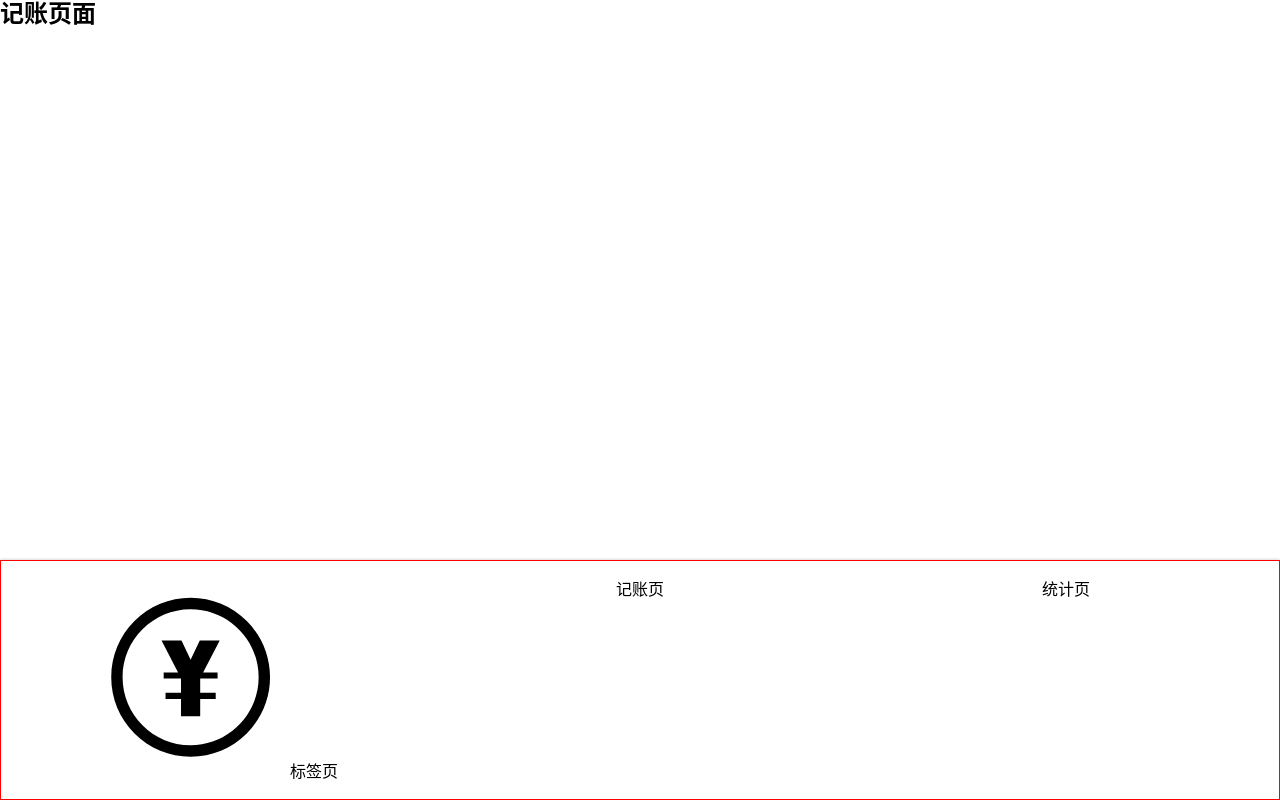
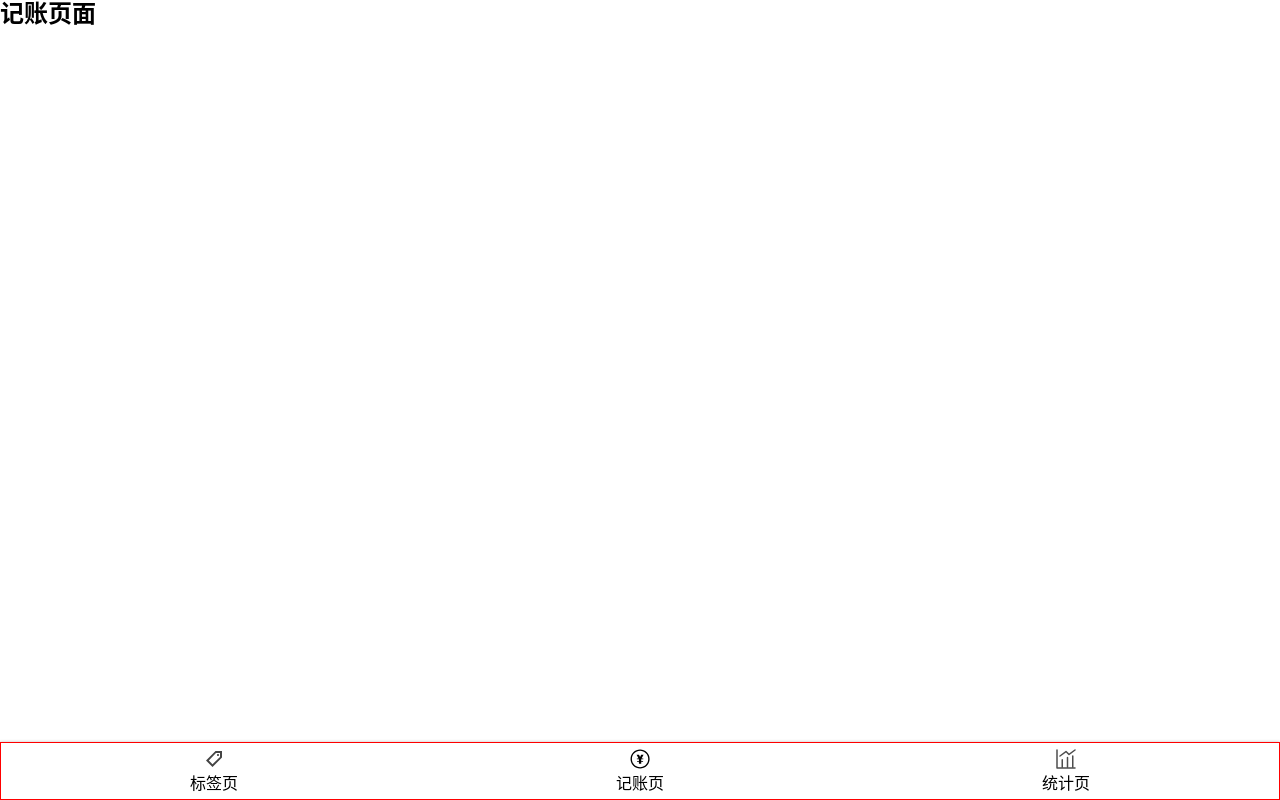
Before and after one commit to tengchunlei/lichi, a React app: page /#/money in a window 1280 px wide. Built offline with nearby package versions, Linux system fonts and the light colour scheme.

Commit message:
add icons

```diff
--- a/config/webpack.config.js
+++ b/config/webpack.config.js
@@ -351,6 +351,15 @@ module.exports = function (webpackEnv) {
           // match the requirements. When no loader matches it will fall
           // back to the "file" loader at the end of the loader list.
           oneOf: [
+            {
+              test: /\.svg$/,
+              use: [
+                { loader: 'svg-sprite-loader', options: {} },
+                { loader:'svgo-loader', options: {}}
+              ]
+            },
+
+
             // TODO: Merge this config once `image/avif` is in the mime-db
             // https://github.com/jshttp/mime-db
             {
--- a/package.json
+++ b/package.json
@@ -90,7 +90,9 @@
   },
   "devDependencies": {
     "@types/react-router-dom": "^5.3.3",
-    "@types/styled-components": "5.0.1"
+    "@types/styled-components": "5.0.1",
+    "svg-sprite-loader": "^6.0.11",
+    "svgo-loader": "^3.0.0"
   },
   "jest": {
     "roots": [
--- a/src/components/Nav.tsx
+++ b/src/components/Nav.tsx
@@ -1,7 +1,10 @@
 import styled from "styled-components";
 import React from "react";
 import {Link} from "react-router-dom";
-import x from 'icons/money.svg';
+require('icons/money.svg');
+require('icons/chart.svg');
+require('icons/tag.svg');
+
 const NavWrapper=styled.div`
 line-height: 24px;
   box-shadow:0 0 3px rgba(0,0,0,0.25) ;
@@ -11,7 +14,16 @@ line-height: 24px;
   > li{
     width:33.333%;
     text-align: center;
-    padding: 16px;
+    padding:4px 0 ;
+    display: flex;
+    flex-direction: column;
+    justify-content: center;
+    align-items: center;
+    .icon{
+      width: 24px;
+      height:24px ;
+
+    }
   }
 }
 `;
@@ -21,13 +33,21 @@ const Nav = ()=>{
         <NavWrapper>
             <ul>
                 <li>
-                    <img src={x} alt=""/>
+                   <svg  className="icon">
+                       <use xlinkHref="#tag"/>
+                   </svg>
                     <Link to="/tags">标签页</Link>
                 </li>
                 <li>
+                    <svg  className="icon">
+                        <use xlinkHref="#money"/>
+                    </svg>
                     <Link to="/money">记账页</Link>
                 </li>
                 <li>
+                    <svg  className="icon">
+                        <use xlinkHref="#chart"/>
+                    </svg>
                     <Link to="/statistics">统计页</Link>
                 </li>
             </ul>
--- a/src/index.scss
+++ b/src/index.scss
@@ -18,3 +18,7 @@ body {
   font-size: 16px;
   line-height: 1.2;
 }
+.icon{
+  width:1em ;
+  height:1em;
+}
```
Also changed, not shown: 1 other file (tests, documents, lock files or other folders).
